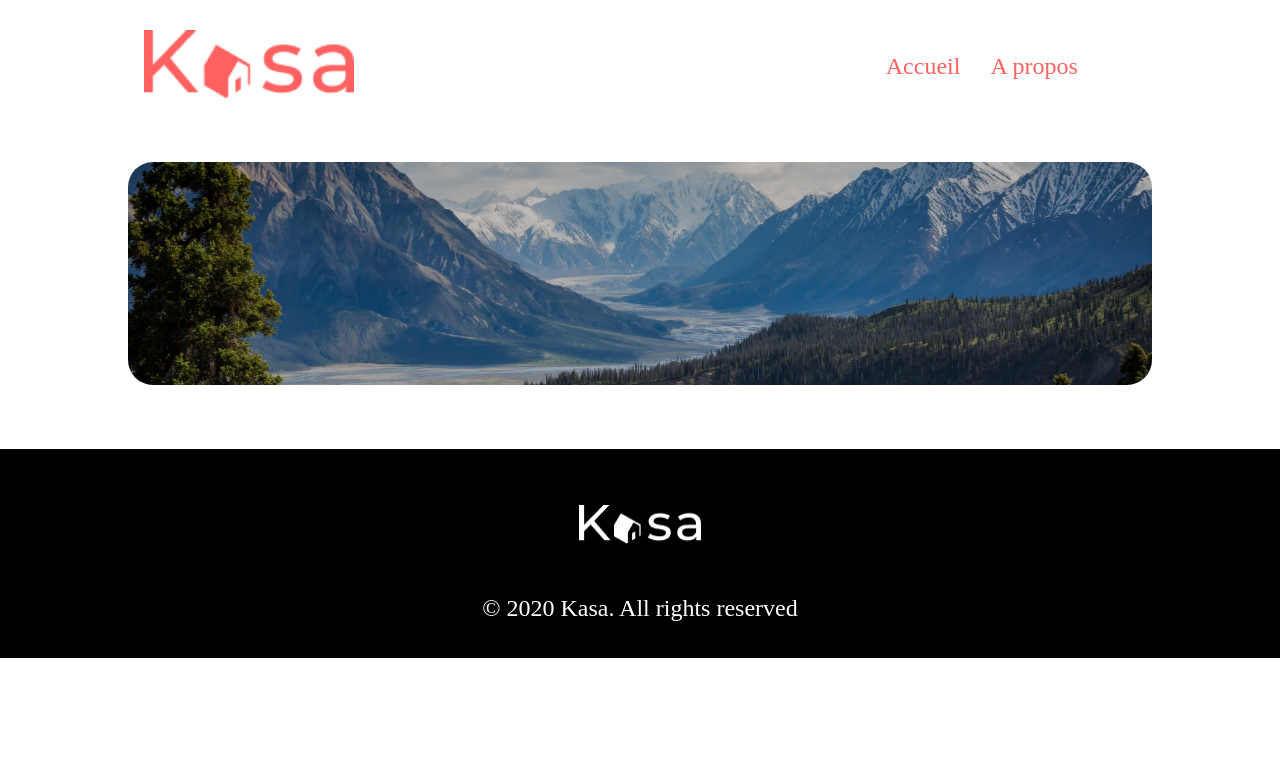
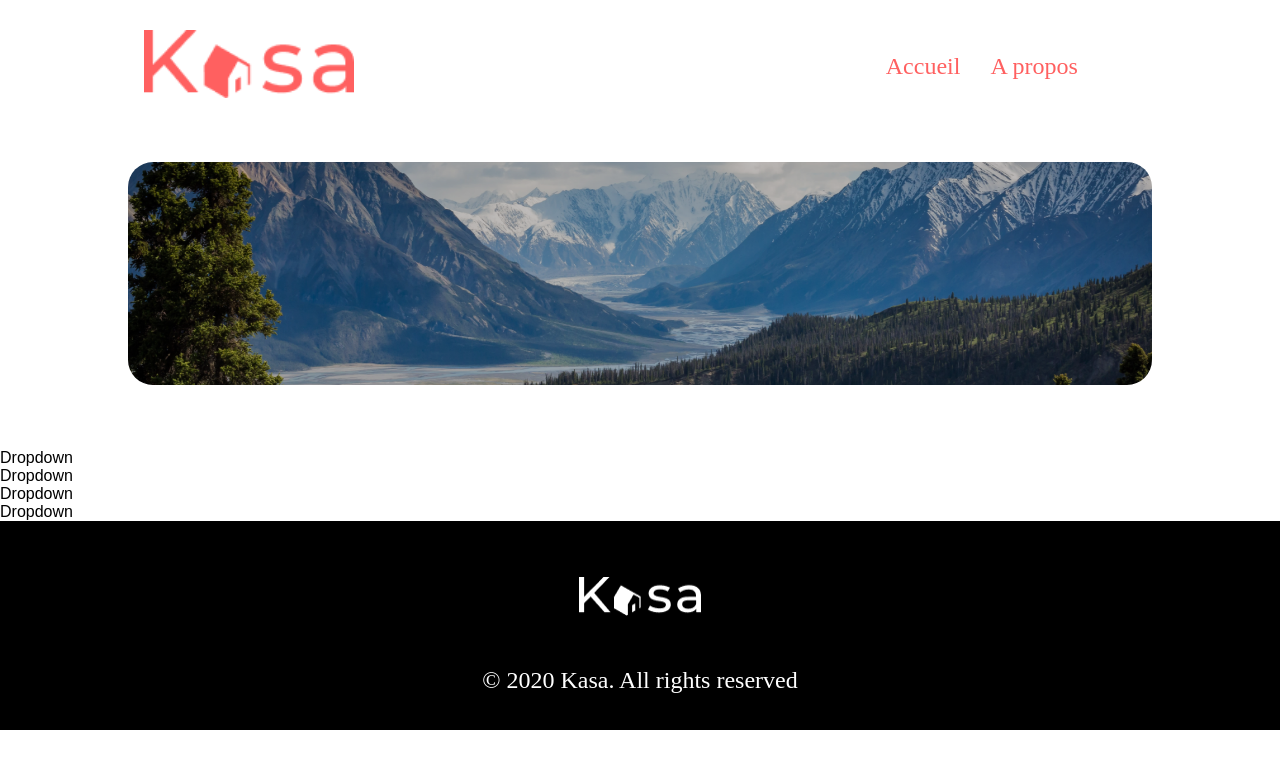
Before and after one commit to Boubamahir2/Abubakar_Mahir_P7_02032023, a React (Create React App) app in the folder app/: page /about in a window 1280 px wide. Shown: the top 768 px of the page. Built offline with nearby package versions, Linux system fonts and the light colour scheme.

Commit message:
about functionality added

```diff
--- /dev/null
+++ b/app/src/components/Dropdown/Dropdown.jsx
@@ -0,0 +1,9 @@
+import React from 'react'
+
+const Dropdown = () => {
+  return (
+    <div>Dropdown</div>
+  )
+}
+
+export default Dropdown
--- /dev/null
+++ b/app/src/components/Dropdown/data.json
@@ -0,0 +1,25 @@
+[
+    {
+        "id": "1",
+        "title": "Fiabilité",
+        "text_content": "Les annonces postées sur Kasa garantissent une fiabilité totale. Les photos sont conformes aux logements, et toutes les informations sont régulièrement vérifiées par nos équipes."
+    },
+    {
+        "id": "2",
+        "title": "Respect",
+        "text_content": "La bienveillance fait partie des valeurs fondatrices de Kasa. Tout comportement discriminatoire ou de perturbation du voisinage entraînera une exclusion de notre plateforme."
+
+    },
+    {
+        "id": "3",
+        "title": "Service",
+        "text_content": "Nos équipes se tiennent à votre disposition pour vous fournir une expérience parfaite. N'hésitez pas à nous contacter si vous avez la moindre question."
+
+    },
+    {
+        "id": "4",
+        "title": "Sécurité",
+        "text_content": "La sécurité est la priorité de Kasa. Aussi bien pour nos hôtes que pour les voyageurs, chaque logement correspond aux critères de sécurité établis par nos services. En laissant une note aussi bien à l'hôte qu'au locataire, cela permet à nos équipes de vérifier que les standards sont bien respectés."
+
+    }
+]
--- a/app/src/index.css
+++ b/app/src/index.css
@@ -1,14 +1,10 @@
 body {
+  box-sizing: border-box;
   margin: 0;
   padding: 0;
-  font-family: -apple-system, BlinkMacSystemFont, "Segoe UI", "Roboto", "Oxygen",
+  font-family: 'Montserrat' "Segoe UI", "Roboto", "Oxygen",
     "Ubuntu", "Cantarell", "Fira Sans", "Droid Sans", "Helvetica Neue",
     sans-serif;
   -webkit-font-smoothing: antialiased;
   -moz-osx-font-smoothing: grayscale;
 }
-
-code {
-  font-family: source-code-pro, Menlo, Monaco, Consolas, "Courier New",
-    monospace;
-}
--- a/app/src/pages/About/About.jsx
+++ b/app/src/pages/About/About.jsx
@@ -1,6 +1,8 @@
 import Header from '../../components/Header/Header';
 import Banner from '../../components/Banner/Banner';
 import Footer from '../../components/Footer/Footer';
+import Dropdown from '../../components/Dropdown/Dropdown'
+import data from '../../components/Dropdown/data.json';
 
 const About = () => {
   return (
@@ -8,10 +10,14 @@
       <Header origin='about' />
       <main>
         <Banner origin='about' />
-        <div className="mainDropdown">
-          {
-
-          }
+        <div className='mainDropdown'>
+          {data.map((item) => (
+            <Dropdown
+              key={item.id}
+              title={item.title}
+              text_content={item.text_content}
+            />
+          ))}
         </div>
       </main>
       <Footer />
```
Also changed, not shown: app/src/components/Dropdown/Droddown.css (added).
